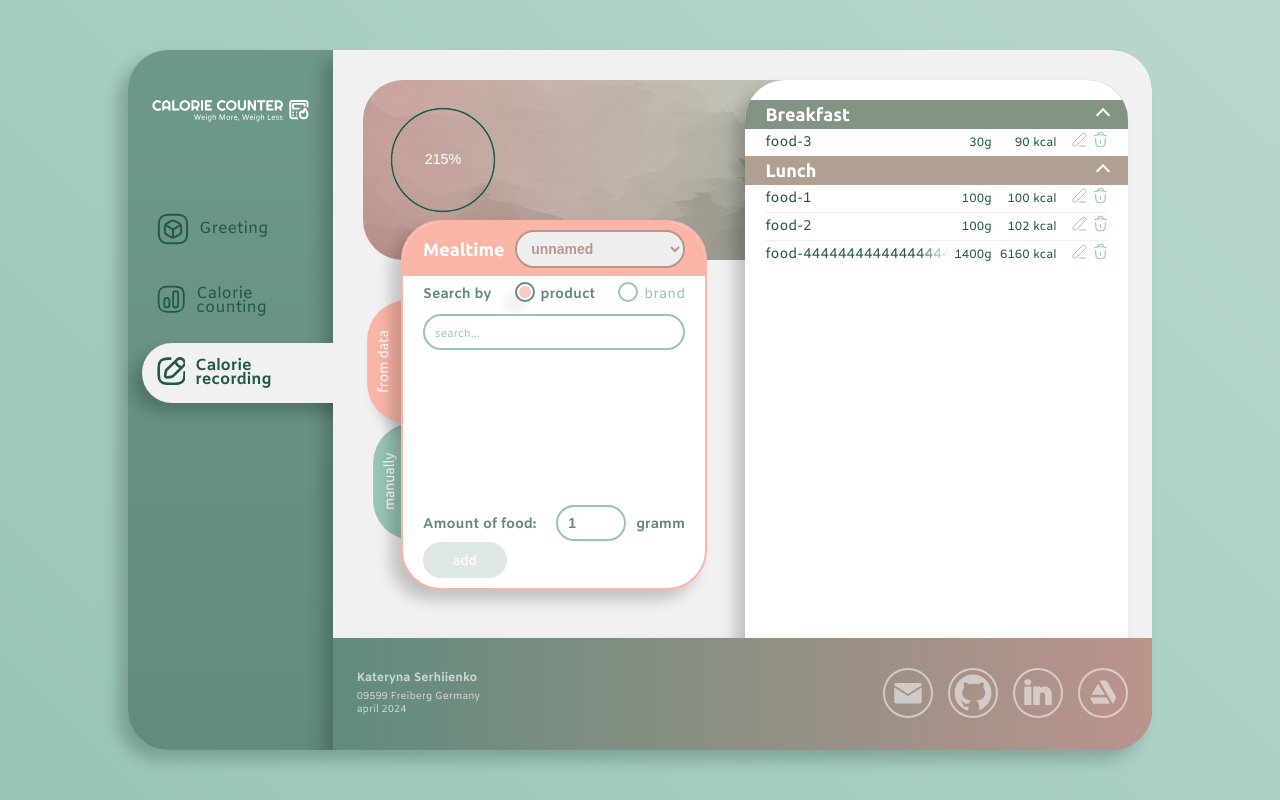
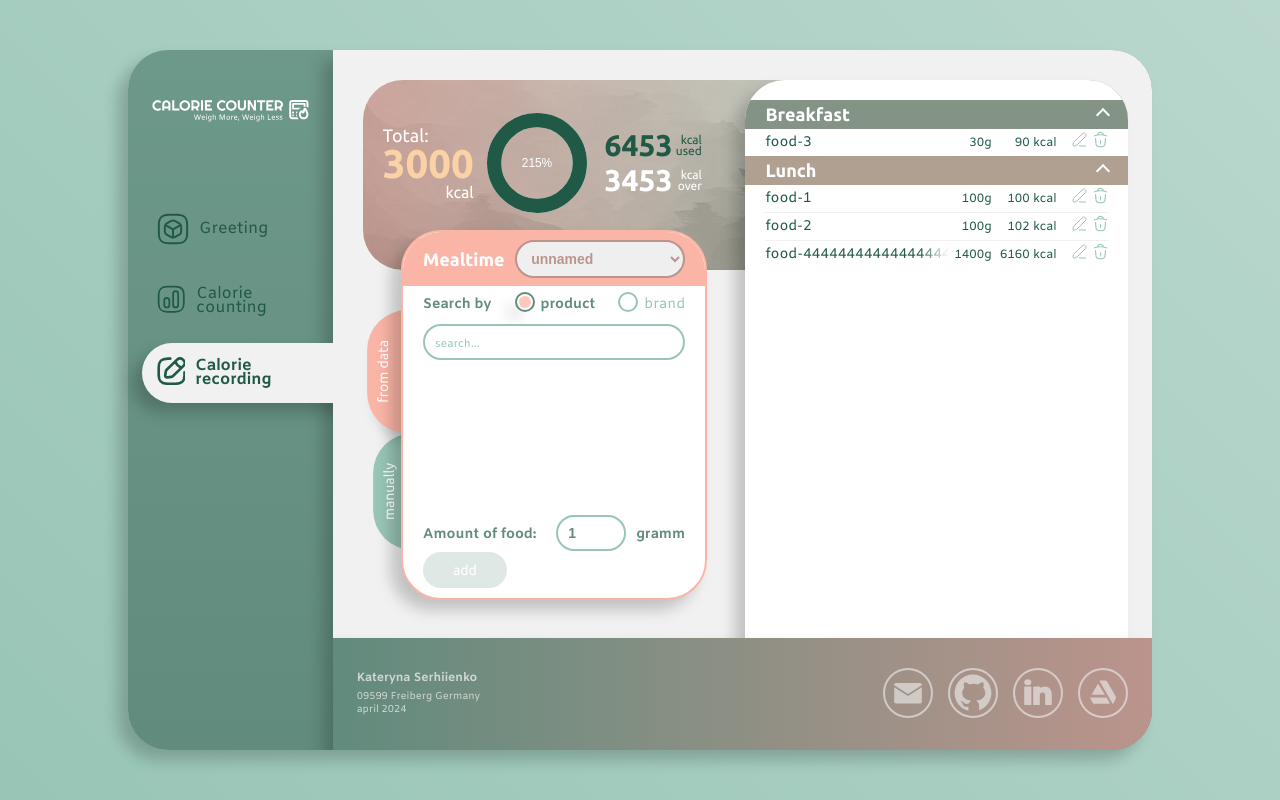
Before and after one commit to KateSerhiienko/calorie-counting-app, a Vue app: page /calorie_recording in a window 1280 px wide. Built offline with nearby package versions, Linux system fonts and the light colour scheme.

Commit message:
update: styles for FoodsListTotal

```diff
--- a/src/assets/styles/global.scss
+++ b/src/assets/styles/global.scss
@@ -1,7 +1,8 @@
 .glb-header {
   width: 100%;
-  height: 180px;
+  height: 190px;
   padding: 70px 0 0 50px;
+  font-family: Ubuntu;
   text-transform: uppercase;
   color: $background-color-light;
   background-image: url('./../imgs/header-bg.jpg');
--- a/src/assets/styles/variables.scss
+++ b/src/assets/styles/variables.scss
@@ -29,6 +29,6 @@ $gradient-color-4: #c6a698;
 $gradient-color-5: #e1ae9f;
 
 // rest
-$transition: 0.3s ease-in-out;
+$transition: 0.3s ease;
 $border-radius: 40px;
 $box-shadow: -10px 10px 15px rgba($background-color-dark, 0.2);
--- a/src/components/CalorieCountingTotal.vue
+++ b/src/components/CalorieCountingTotal.vue
@@ -36,7 +36,7 @@
       <span class="total-calories">{{
         getCaloriesAndUserData.totalDailyEnergyExpenditure.toFixed(0)
       }}</span>
-      <span class="total-text">per<br />day</span>
+      <span class="total-unit">per<br />day</span>
     </p>
     <button
       type="button"
@@ -118,7 +118,6 @@
   }
 
   .total {
-    font-family: Ubuntu;
     font-weight: bold;
     display: flex;
     justify-content: space-between;
@@ -138,7 +137,7 @@
     align-self: center;
   }
 
-  .total-text {
+  .total-unit {
     color: $primary-color-dark;
     align-self: end;
   }
--- a/src/components/CircleChart.vue
+++ b/src/components/CircleChart.vue
@@ -13,6 +13,7 @@
       ref="mainChart"
       class="front"
       :stroke-dasharray="dasharray"
+      :stroke-linecap="'round'"
       :r="radius"
       cx="50%"
       cy="50%"
@@ -109,10 +110,10 @@
   circle {
     fill: transparent;
     stroke: $background-color-light;
-    stroke-width: 0.6px;
+    stroke-width: 6px;
     transform-origin: center;
     transform: rotate(-90deg);
-    transition: stroke-dasharray 1s ease;
+    transition: stroke-dasharray $transition;
 
     &.front {
       stroke: $primary-color-dark;
--- a/src/components/FoodsListTotal.vue
+++ b/src/components/FoodsListTotal.vue
@@ -1,12 +1,15 @@
 <template>
-  <div v-if="getCaloriesAndUserData.totalDailyEnergyExpenditure">
-    <!-- <div>
-      <span>Total:</span>
-      <span>
+  <div
+    v-if="getCaloriesAndUserData.totalDailyEnergyExpenditure"
+    class="total-wrapper"
+  >
+    <div class="total-left">
+      <span class="total-left-title">Total:</span>
+      <span class="total-left-value">
         {{ getCaloriesAndUserData.totalDailyEnergyExpenditure.toFixed(0) }}
       </span>
-      <span>kcal</span>
-    </div> -->
+      <span class="total-left-unit">kcal</span>
+    </div>
     <div class="chart-wrapper">
       <circle-chart
         :data-dasharray="[
@@ -15,21 +18,26 @@
         ]"
         :radius="'18px'"
       ></circle-chart>
-      <!-- <span :class="{ exceed: isCaloriesExceed }">{{
-        caloriesUsedPercentage.toFixed(0)
-      }}</span> -->
     </div>
-    <!-- <div>
-      <div>
-        <span>{{ totalCountedCalories.toFixed(0) }}</span>
-        <span>kcal used</span>
+    <div class="total-right">
+      <div class="total-right-item">
+        <span class="total-right-value">{{
+          totalCountedCalories.toFixed(0)
+        }}</span>
+        <span class="total-right-unit">kcal used</span>
       </div>
-      <div :class="{ exceed: isCaloriesExceed }">
-        <span>{{ Math.abs(caloriesDifference.toFixed(0)) }}</span>
-        <span v-if="!isCaloriesExceed">kcal left</span>
-        <span v-else>kcal exceed</span>
+      <div
+        class="total-right-item"
+        :class="{ exceed: isCaloriesExceed }"
+      >
+        <span class="total-right-value">{{
+          Math.abs(caloriesDifference.toFixed(0))
+        }}</span>
+        <span class="total-right-unit"
+          >kcal {{ !isCaloriesExceed ? 'left' : 'over' }}</span
+        >
       </div>
-    </div> -->
+    </div>
   </div>
   <div v-else>
     <span>{{ totalCountedWeight.toFixed(0) }} grams</span>
@@ -60,13 +68,6 @@
           0
         );
       },
-      caloriesUsedPercentage() {
-        return (
-          (this.totalCountedCalories /
-            this.getCaloriesAndUserData.totalDailyEnergyExpenditure) *
-          100
-        );
-      },
       caloriesDifference() {
         return (
           this.getCaloriesAndUserData.totalDailyEnergyExpenditure -
@@ -84,9 +85,74 @@
   lang="scss"
   scoped
 >
+  .total-wrapper {
+    display: flex;
+    align-items: center;
+    justify-content: space-between;
+    width: 44%;
+    height: 100%;
+    text-transform: none;
+    font-weight: normal;
+    padding-bottom: 24px;
+  }
+
+  .total-left {
+    display: flex;
+    flex-direction: column;
+    justify-content: space-between;
+    line-height: 1;
+    margin-right: 6px;
+  }
+
+  .total-left-title {
+    font-size: 18px;
+    align-self: start;
+  }
+
+  .total-left-value {
+    font-size: 40px;
+    color: $reserve-color-1;
+    align-self: center;
+    font-weight: bold;
+  }
+
+  .total-left-unit {
+    align-self: end;
+  }
+
+  .total-right {
+    display: flex;
+    flex-direction: column;
+    justify-content: space-between;
+  }
+
+  .total-right-item {
+    display: flex;
+    align-items: center;
+    justify-content: end;
+    text-align: right;
+
+    &:nth-child(1) {
+      color: $primary-color-dark;
+    }
+  }
+
+  .total-right-value {
+    font-size: 30px;
+    font-weight: bold;
+    width: 100%;
+  }
+
+  .total-right-unit {
+    font-size: 12px;
+    line-height: 0.9;
+    width: 40px;
+  }
+
   .chart-wrapper {
-    width: 120px;
-    height: 120px;
+    width: 100px;
+    height: 100px;
     position: relative;
+    filter: drop-shadow(inset $box-shadow);
   }
 </style>
```
